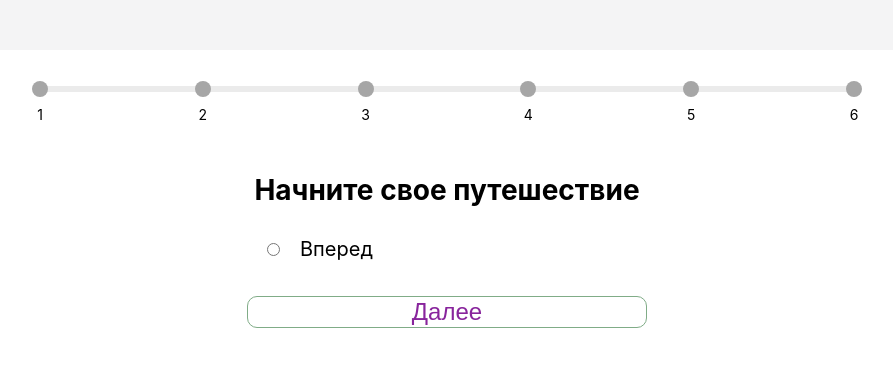
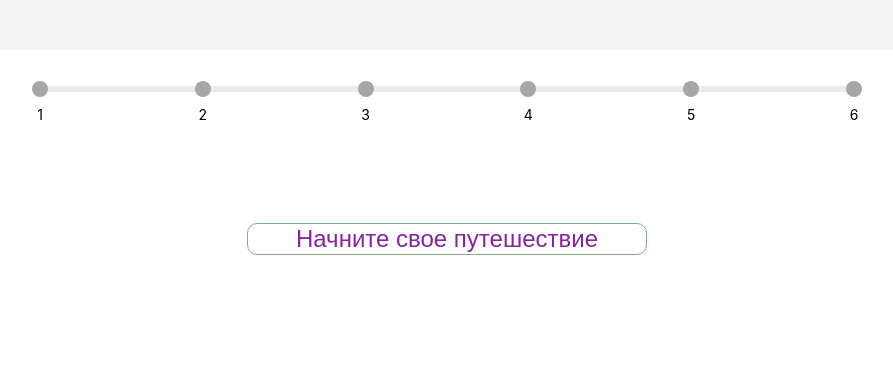
Before and after one commit to S3RIOUS7/questProgress, a React (Create React App) app: page / in a window 1280 px wide. Shown: the top 366 px of the page, without its empty margins (193-1086 px from the left). Built offline with nearby package versions, Linux system fonts and the light colour scheme.

Commit message:
buttonReload - fixed, StartButton - fixed

```diff
--- a/src/App.js
+++ b/src/App.js
@@ -8,6 +8,7 @@ import React, { useState } from "react";
 function App() {
 
   const [ activeStep, setActiveStep ] = useState(0);
+
 
 
 
--- a/src/components/arr.json
+++ b/src/components/arr.json
@@ -1,8 +1,8 @@
 [
 {
   "que" : "Начните свое путешествие",
-  "text" :["Вперед"],
-  "id" : 1
+  "text" :[""],
+  "id" : 0
 },
 
   {
--- a/src/components/steps/AllSteps.jsx
+++ b/src/components/steps/AllSteps.jsx
@@ -15,11 +15,43 @@ function AllSteps () {
   const { que, text } = ansQue[activeQuestion];
   const [selectedAnswer, setSelectedAnswer] = useState(null);
 
+  const [buttonClicked, setButtonClicked] = useState(false);
+
   const handleRadioChange = (event) => {
-    setSelectedAnswer(event.target.value);
+    const selectedValue = event.target.value;
+    setSelectedAnswer(selectedValue);
+
+    setAllButtonsClicked(false);
+    setTimeout(() => {
+      setAllAnswersQuestions((prevAnswers) => [...prevAnswers, { question: que, text: selectedValue }]);
+      if (activeQuestion === ansQue.length - 1) {
+        setAllButtonsClicked(true);
+      } else {
+        setActiveQuestion((prev) => prev + 1);
+        setSelectedAnswer(null);
+      }
+      setActiveStep(activeStep + 1);
+    }, 500);
   };
 
-  const onClickNext = () => {
+//   const onClickNext = () => {
+//     setAllButtonsClicked(false);
+
+//     setTimeout(() => {
+//       setAllAnswersQuestions((prevAnswers) => [...prevAnswers, { question: que, text: selectedAnswer }]);
+
+//       if (activeQuestion === ansQue.length - 1) {
+//       setAllButtonsClicked(true);   Логока по нажатаию на кнопку
+//     }
+//       else{
+//         setActiveQuestion((prev) => prev + 1)
+//         setSelectedAnswer(null);
+//       }
+//       setActiveStep(activeStep + 1);
+//      }, 500)
+// }
+const onClickStart = () => {
+      setButtonClicked(true);
       setAllButtonsClicked(false);
 
       setTimeout(() => {
@@ -37,9 +69,15 @@ function AllSteps () {
   }
 
 const reloadPage = () => {
-  window.location.reload()
+  setTimeout(() => {
+  setActiveStep(0);
+  setActiveQuestion(0);
+  setAllAnswersQuestions([]);
+  setSelectedAnswer(null);
+  setAllButtonsClicked(false)
+  setButtonClicked(false);
+  }, 500)
 }
-
 
   return (
 
@@ -49,7 +87,7 @@ const reloadPage = () => {
        <div className="wellDone">
        Ты молодец!
        <div>
-         {allAnswersQuestions.map((selected, index) => (
+         {allAnswersQuestions.slice(1).map((selected, index) => (
            <div key={index} className="questionsAnswers">
              <h3>{selected.question}</h3>
              <p>Ответ: {selected.text}</p>
@@ -61,11 +99,17 @@ const reloadPage = () => {
      </div>
    ) : (
       <>
-        <h2 className="questions">{que}</h2>
+       {!buttonClicked && (
+            <div className="startButton">
+              <button onClick={() => onClickStart()}>{que}</button>
+            </div>
+          )}
+        <h2 className="questions">{activeQuestion > 0 ? que : null}</h2>
 
         <div className="answers">
           {text.map((item) => (
             <label key={item.id}>
+             {activeQuestion > 0 ? (
         <Input
           type="radio"
           name="answer"
@@ -73,18 +117,18 @@ const reloadPage = () => {
           checked={selectedAnswer === item}
           onChange={handleRadioChange}
         />
+      ) : (
+        <div>{item}</div>
+      )}
       {item}
           </label>
           ))}
         </div>
-        <div className="answers"><button onClick={() => onClickNext()}>Далее</button></div>
 
       </>
 
     )}
 
-
-
   </Fragment>
 );
 }
--- a/src/components/steps/allSteps.scss
+++ b/src/components/steps/allSteps.scss
@@ -40,6 +40,7 @@
   justify-content: center;
   margin: auto;
   padding-bottom: 30px;
+
   button{
     font-size: 24px;
     background-color: white;
@@ -58,6 +59,25 @@
 
   }
 }
+.startButton{
+  display: flex;
+
+  flex-direction: column;
+  max-width: 400px;
+  justify-content: center;
+  margin: auto;
+  padding-bottom: 30px;
+  button{
+    font-size: 24px;
+    margin-top: 100px;
+    background-color: white;
+    color: #88249C;
+    border: #80AC87 1px solid;
+    border-radius: 10px;
+    background-color: white;
+    margin-bottom: 20px;
+  }
+}
 .questionsAnswers{
   justify-content: center;
   margin: auto;
```
Lines whose indentation alone changed are shown as unchanged.
